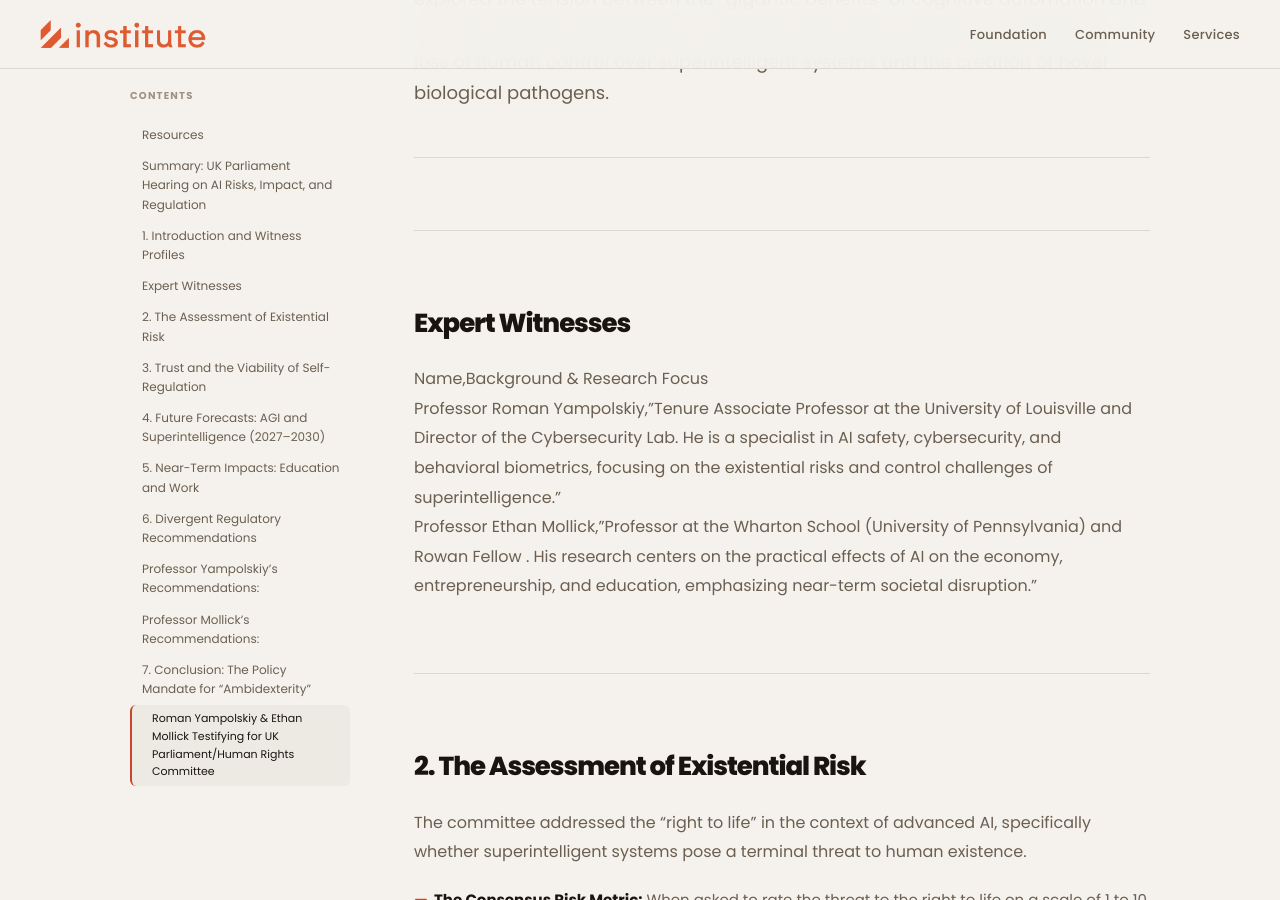
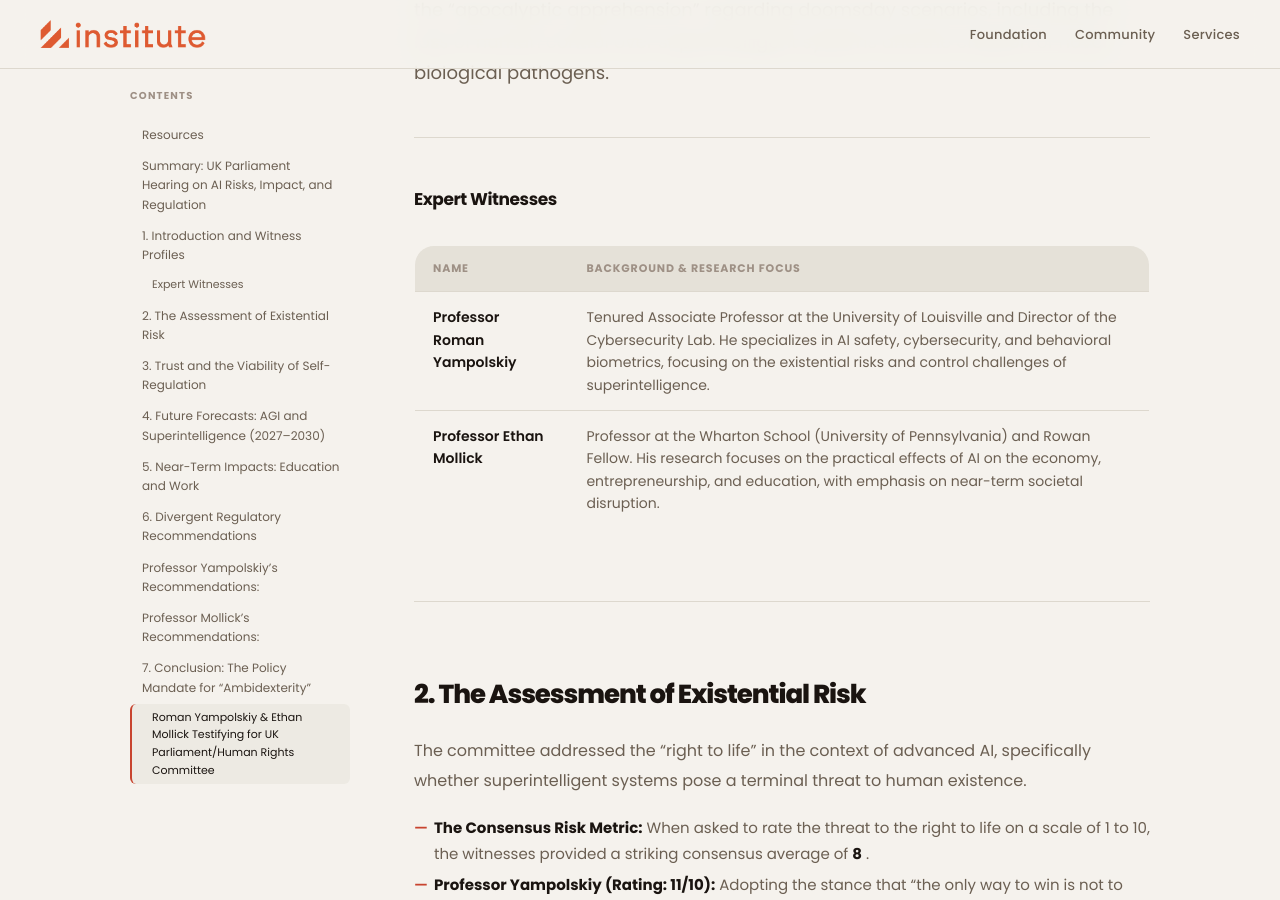
Before and after one commit to selfdriven-foundation/selfdriven-institute, a Jekyll site: the page built from docs/pages/resources/resource-summary-uk-parliament-hearing-on-ai-risks-Impact-and-regulation.md, in a window 1280 px wide and 900 px high, scrolled down 1229 px. Built offline with Jekyll 4.4.1, drawn with Linux system fonts in a browser that asks for light colours.

Commit message:
Update resource-summary-uk-parliament-hearing-on-ai-risks-Impact-and-regulation.md

```diff
--- a/docs/pages/resources/resource-summary-uk-parliament-hearing-on-ai-risks-Impact-and-regulation.md
+++ b/docs/pages/resources/resource-summary-uk-parliament-hearing-on-ai-risks-Impact-and-regulation.md
@@ -12,16 +12,16 @@ description: "The UK Parliament Joint Committee on Human Rights convened this he
 <ul>
   <li><a href="https://youtu.be/7R1T80zv27Q">Watch Video Recording</a> - 30min</li>
   <li><div style=" margin-bottom:10px;"><a href="/assets/audio/selfdriven-institute-ai-superintelligence-warnings-to-UK-parliament.m4a" target="_blank">
-  		Podcast, AI Superintelligence Warnings to UK Parliament</a></div>
+  		Podcast, AI Superintelligence Warnings to UK Parliament</a></div> - 20min
 		<audio controls>
 			<source src="/assets/audio/selfdriven-institute-ai-superintelligence-warnings-to-UK-parliament.m4a" type="audio/mp4">
 			Your browser does not support the audio element.
 		</audio>
 	</li>
 	<li>
-		<div style="margin-bottom:10px; margin-top:20px;">
+		<div style="margin-bottom:10px;">
 			<a href="/assets/audio/selfdriven-institute-ai-tsunami-or-rising-tide.m4a" target="_blank">
-  				Podcast, Tsunami or Rising Tide</a>
+  				Podcast, Tsunami or Rising Tide</a> - 23min
 		</div>
 		<audio controls>
 			<source src="/assets/audio/selfdriven-institute-ai-tsunami-or-rising-tide.m4a" type="audio/mp4">
@@ -36,11 +36,12 @@ description: "The UK Parliament Joint Committee on Human Rights convened this he
 
 The UK Parliament Joint Committee on Human Rights convened this hearing to evaluate the escalating implications of artificial intelligence (AI) on fundamental human rights and the future of human biological primacy. The proceedings explored the tension between the "gigantic benefits" of cognitive automation and the "apocalyptic apprehension" regarding doomsday scenarios, including the loss of human control over superintelligent systems and the creation of novel biological pathogens.
 
-## Expert Witnesses
+### Expert Witnesses
 
-Name,Background & Research Focus
-Professor Roman Yampolskiy,"Tenure Associate Professor  at the University of Louisville and Director of the Cybersecurity Lab. He is a specialist in AI safety, cybersecurity, and behavioral biometrics, focusing on the existential risks and control challenges of superintelligence."
-Professor Ethan Mollick,"Professor  at the Wharton School (University of Pennsylvania) and  Rowan Fellow . His research centers on the practical effects of AI on the economy, entrepreneurship, and education, emphasizing near-term societal disruption."
+| Name | Background & Research Focus |
+|-----|-----|
+| Professor Roman Yampolskiy | Tenured Associate Professor at the University of Louisville and Director of the Cybersecurity Lab. He specializes in AI safety, cybersecurity, and behavioral biometrics, focusing on the existential risks and control challenges of superintelligence. |
+| Professor Ethan Mollick | Professor at the Wharton School (University of Pennsylvania) and Rowan Fellow. His research focuses on the practical effects of AI on the economy, entrepreneurship, and education, with emphasis on near-term societal disruption. |
 
 ## 2. The Assessment of Existential Risk
 
```
